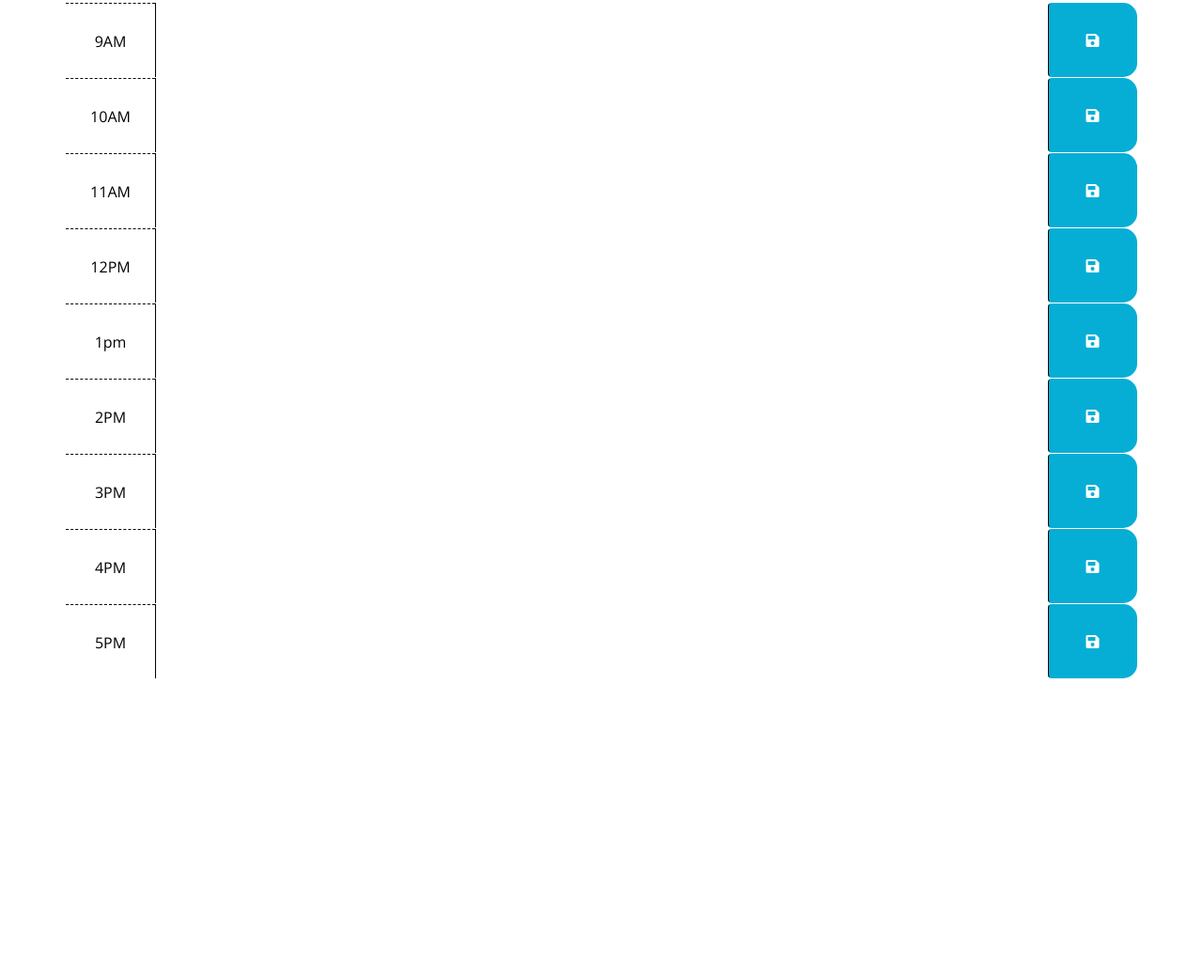
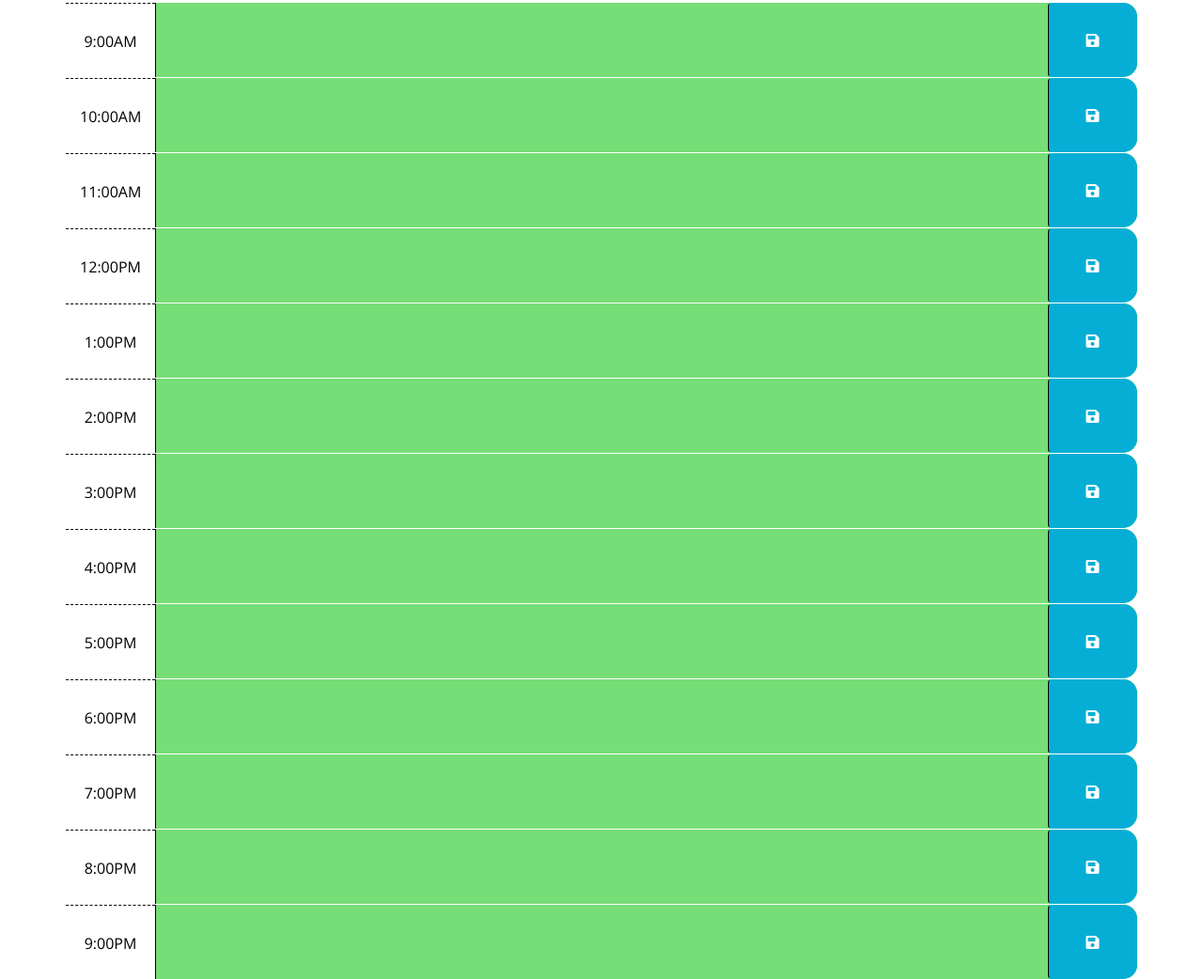
Before and after one commit to isabeltoledo1/IsabelToledo-DayPlanner, a plain HTML site: page index.html in a window 1280 px wide. Shown: the part 334-1376 px from the top of the page at 94% size. Before the commit the page ends 1056 px from the top, so only its background shows below. Drawn offline with nearby package versions, Linux system fonts and the light colour scheme.

Commit message:
added time block loop

```diff
--- a/index.html
+++ b/index.html
@@ -33,7 +33,7 @@
 
         <div id="hour-9" class="row time-block">
           <div class="col-md-1 hour">
-            9AM
+            9:00AM
           </div>
           <textarea class="col-md-10 description">
           </textarea>
@@ -42,7 +42,7 @@
 
         <div id="hour-10" class="row time-block">
           <div class="col-md-1 hour">
-            10AM
+            10:00AM
           </div>
           <textarea class="col-md-10 description">
           </textarea>
@@ -51,7 +51,7 @@
 
         <div id="hour-11" class="row time-block">
           <div class="col-md-1 hour">
-            11AM
+         11:00AM
           </div>
           <textarea class="col-md-10 description">
           </textarea>
@@ -60,7 +60,7 @@
 
         <div id="hour-12" class="row time-block">
           <div class="col-md-1 hour">
-            12PM
+            12:00PM
           </div>
           <textarea class="col-md-10 description">
           </textarea>
@@ -69,7 +69,7 @@
 
         <div id="hour-13" class="row time-block">
           <div class="col-md-1 hour">
-            1pm
+            1:00PM
           </div>
           <textarea class="col-md-10 description">
           </textarea>
@@ -78,7 +78,7 @@
 
         <div id="hour-14" class="row time-block">
           <div class="col-md-1 hour">
-            2PM
+            2:00PM
           </div>
           <textarea class="col-md-10 description">
           </textarea>
@@ -87,7 +87,7 @@
 
         <div id="hour-15" class="row time-block">
           <div class="col-md-1 hour">
-            3PM
+            3:00PM
           </div>
           <textarea class="col-md-10 description">
           </textarea>
@@ -96,7 +96,7 @@
 
         <div id="hour-16" class="row time-block">
           <div class="col-md-1 hour">
-            4PM
+            4:00PM
           </div>
           <textarea class="col-md-10 description">
           </textarea>
@@ -105,7 +105,43 @@
 
         <div id="hour-17" class="row time-block">
           <div class="col-md-1 hour">
-            5PM
+            5:00PM
+          </div>
+          <textarea class="col-md-10 description">
+          </textarea>
+          <button class="btn saveBtn col-md-1"><i class="fas fa-save"></i></button>
+        </div>
+
+        <div id="hour-18" class="row time-block">
+          <div class="col-md-1 hour">
+            6:00PM
+          </div>
+          <textarea class="col-md-10 description">
+          </textarea>
+          <button class="btn saveBtn col-md-1"><i class="fas fa-save"></i></button>
+        </div>
+
+        <div id="hour-19" class="row time-block">
+          <div class="col-md-1 hour">
+            7:00PM
+          </div>
+          <textarea class="col-md-10 description">
+          </textarea>
+          <button class="btn saveBtn col-md-1"><i class="fas fa-save"></i></button>
+        </div>
+
+        <div id="hour-20" class="row time-block">
+          <div class="col-md-1 hour">
+            8:00PM
+          </div>
+          <textarea class="col-md-10 description">
+          </textarea>
+          <button class="btn saveBtn col-md-1"><i class="fas fa-save"></i></button>
+        </div>
+
+        <div id="hour-21" class="row time-block">
+          <div class="col-md-1 hour">
+            9:00PM
           </div>
           <textarea class="col-md-10 description">
           </textarea>
--- a/script.js
+++ b/script.js
@@ -1,7 +1,26 @@
 function timeUpdate() {
+
     const currentHour = parseInt(moment().format("kk"));
     const currentDayEl = document.getElementById("currentDay");
+
+    //sets current time
     currentDayEl.innerHTML = moment().format("dddd, MMMM Do YYYY");
-}
+
+    //loops over time blocks to update css
+    $('.time-block').each(function () {
+        var blockHour = parseInt($(this).attr('id').split('-')[1]);
+        //check if we have moved past this time
+        if (blockHour <currentHour) {
+          $(this).addClass('past');
+        } else if (blockHour === currentHour) {
+          $(this).removeClass('past');
+          $(this).addClass('present');
+        } else {
+          $(this).removeClass('past');
+          $(this).removeClass('present');
+          $(this).addClass('future');
+        }
+      });
+    }
 
 timeUpdate();
```
